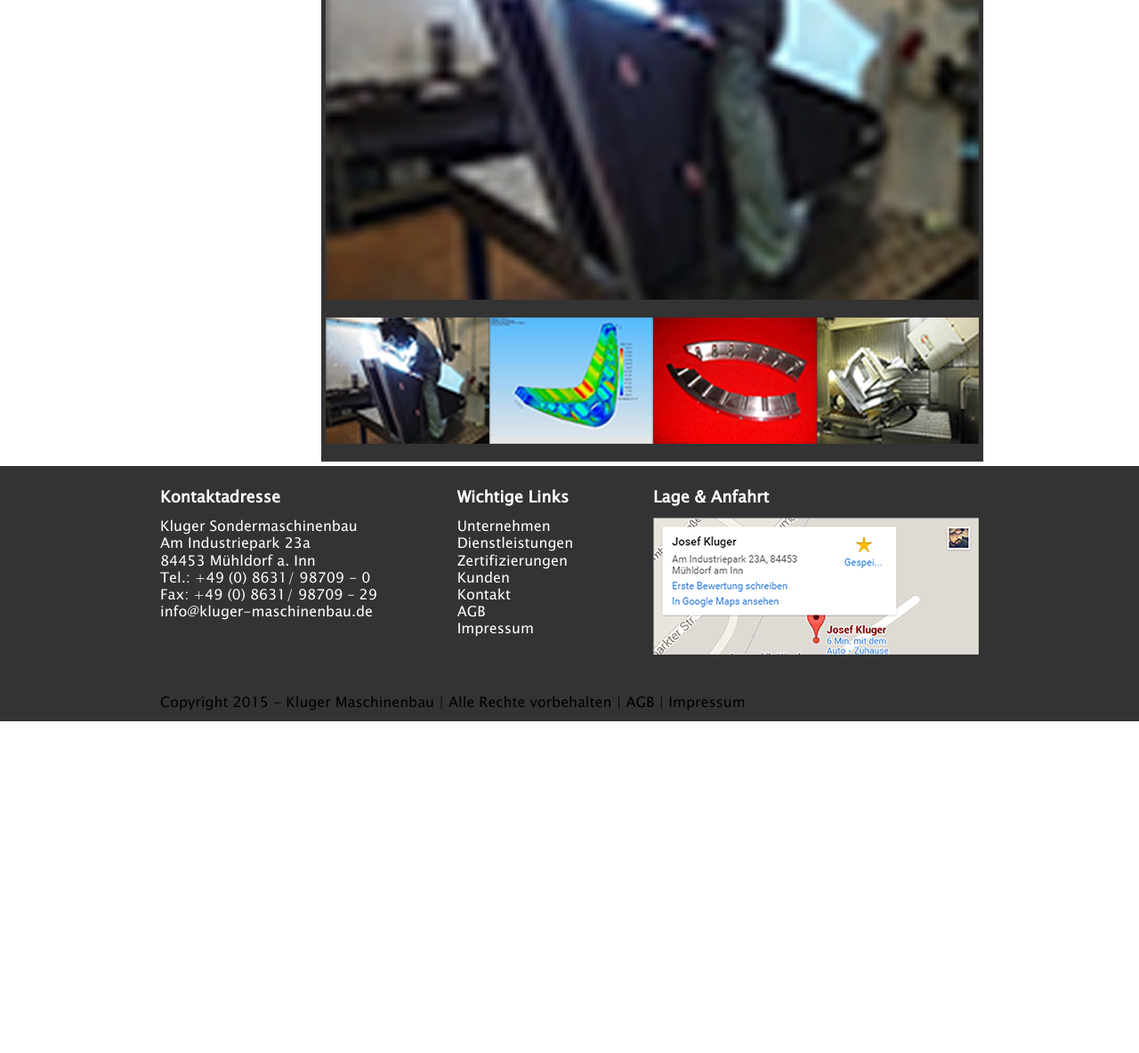
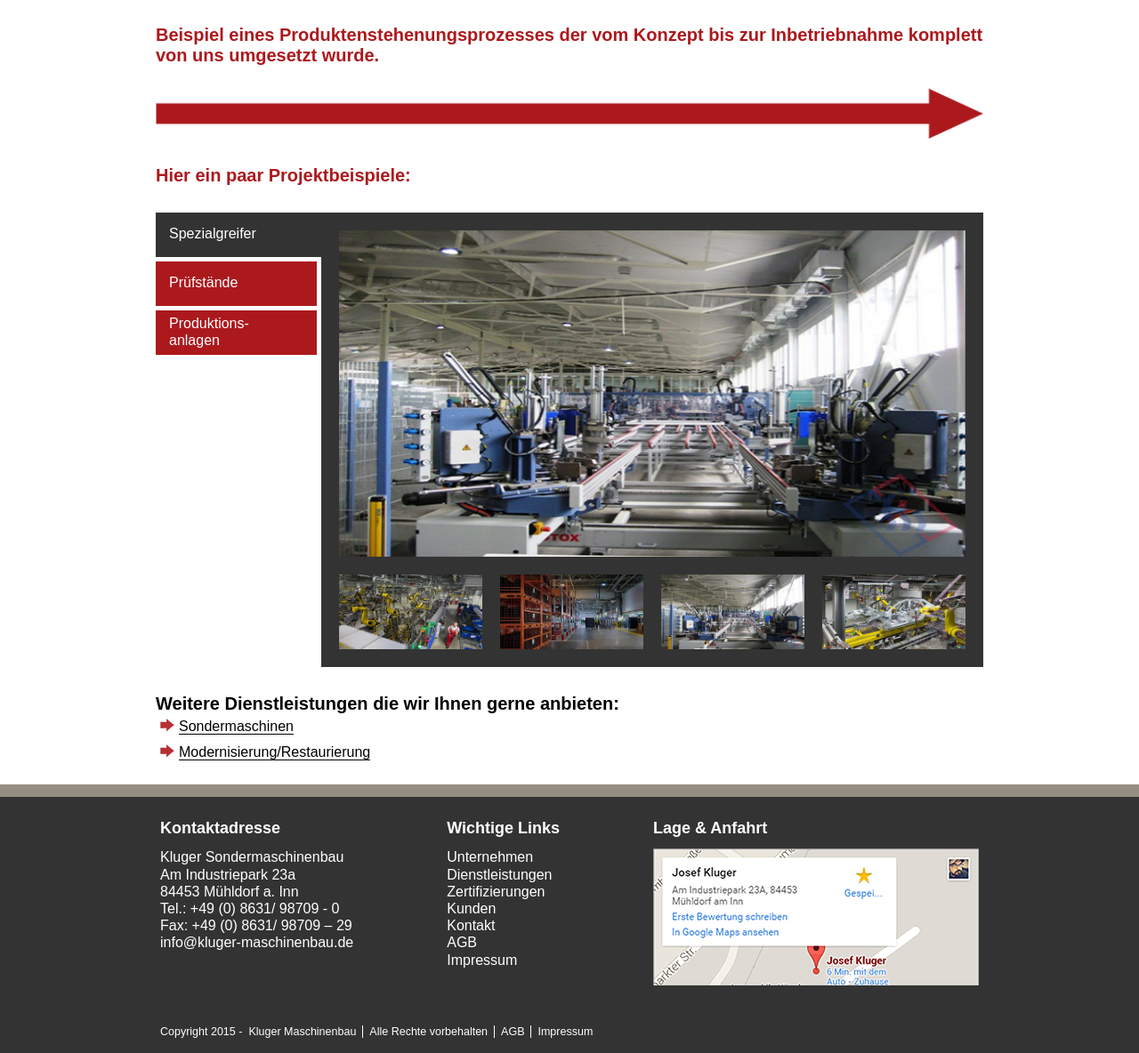
Before and after one commit to KozlovAl/Kluger, a website: page app/second.html in a window 1280 px wide. Shown: the part 882-2066 px from the top of the page at 89% size. Before the commit the page ends 1693 px from the top, so only its background shows below. Drawn offline with nearby package versions, Linux system fonts and the light colour scheme; files that its build step writes are made by us from their sources; files whose address does not match are found by name; a web font is replaced by a local one.

Commit message:
made slide

```diff
--- a/app/sass/assets/_cards-page.scss
+++ b/app/sass/assets/_cards-page.scss
@@ -49,7 +49,6 @@
 /*partners*/
 .partners-wrapp {
 	border-top: 14px solid #958f82;
-	border-bottom: 14px solid #958f82;
 }
 
 .partners {
--- a/app/sass/assets/_footer.scss
+++ b/app/sass/assets/_footer.scss
@@ -1,6 +1,7 @@
 /*footer*/
 .footer {
 	background: #333333;
+	border-top: 14px solid #958f82;
 	.container {
 		padding: 25px 20px 12px 20px;
 	}
--- a/app/sass/assets/_page-with-tab.scss
+++ b/app/sass/assets/_page-with-tab.scss
@@ -1,3 +1,31 @@
+.sondermaschinen {
+	padding: 30px 15px 20px 15px;
+	h3{
+		color: #ac191d;
+		font-size: 35px;
+	}
+	p {
+		padding: 0 10px;
+		margin: 0 0 35px 0;
+		font-size: 20px;
+		max-width: 824px;
+		line-height: 1.5;
+	}
+	.example {
+		padding: 25px 0;
+		display: block;
+		color: #ac191d;
+		font-size: 20px;
+		font-weight: bold;
+	}
+}
+
+.way {
+	img {
+		width: 100%;
+	}
+}
+
 /*tad first page*/
 .js-tab-hidden {
 	display: block !important;
@@ -6,43 +34,102 @@
 	top: -9999px !important;
 }
 
+.container-tab {
+	display: flex;
+	@include media('<tablet') {
+		display: block;
+	}
+}
+
 .tabset {
 	width: 20%;
+	@include media('<tablet') {
+		display: flex;
+		width: 100%;
 	}
-
-.tabset a {
+	li {
+		color: white;
+		background: #ac191d;
+		height: 50px;
+		margin: 5px 5px 5px 0;
+		@include media('<tablet') {
+			margin: 0 5px 0 0;
+		}
+		.active {
+			background: #333;
+			margin: 5px -5px 5px 0;
+			@include media('<tablet') {
+				// margin: 0 0 -5px 0;
+			}
+		}
+		a {
 			display: flex;
 			height: 100%;
+			margin: 0;
 			align-items: center;
 			padding: 0 0 0 15px;
+			@include media('<tablet') {
+				padding: 0 15px;
+				text-align: center;
 			}
-
-.tabset li {
-	color: white;
-	background: #ac191d;
-	margin: 5px 5px 5px 0;
-	height: 50px;
 		}
-
-.container-tab {
-	display: flex;
+	}
 }
 
 .tab-content {
 	background: #333;
-	padding: 20px 5px;
+	padding: 20px 20px;
 	margin: 5px 0;
 	width: 80%;
+	@include media('<tablet') {
+		padding: 10px 10px;
+		width: 100%;
+		margin: 0;
+	}
 }
 
-.slider-for img {
+.slider-for {
+	.slide-one {
+		outline: none;
+		img {
 			width: 100%;
 		}
+	}
+}
+
 
 .slider-nav {
 	padding: 20px 0 0 0;
+	margin: 0 -10px;
+	.slide-two {
+		outline: none;
+		img {
+			width: 100%;
+			cursor: pointer;
+			padding: 0 10px;
+		}
+	}
 }
 
-.slider-nav img {
-	width: 100%;
+.services-wrap {
+	.text {
+		display: block;
+		padding: 25px 0 0 0;
+		font-size: 20px;
+		font-weight: bold;
 	}
+	li {
+    padding: 5px 0;
+		a {
+			border-bottom: 1px solid black;
+			&:hover {
+				color: red;
+			}
+		}
+	}
+}
+
+.service-way {
+	vertical-align: middle;
+	padding: 0 5px;
+}
--- a/app/second.html
+++ b/app/second.html
@@ -5,17 +5,16 @@
 	<meta name="viewport" content="width=device-width, initial-scale=1, shrink-to-fit=no">
 	<title>Document</title>
 	<link rel="stylesheet" type="text/css" href="https://cdnjs.cloudflare.com/ajax/libs/normalize/8.0.0/normalize.min.css">
-	<link rel="stylesheet" type="text/css" href="css/slick.css"/>
-	<link rel="stylesheet" type="text/css" href="css/slick-theme.css"/>
-	<link rel="stylesheet" href="css/stylesheet.css">
-	<link rel="stylesheet" href="css/style.css">
+	<link rel="stylesheet" type="text/css" href="https://cdnjs.cloudflare.com/ajax/libs/normalize/8.0.0/normalize.min.css">
+	<link rel="stylesheet" type="text/css" href="css/all.css"/>
+	<link rel="stylesheet" href="css/main.css">
 </head>
 <body>
 	<div class="wrapper">
-		<header class="header-bg">
+		<header class="header-bg">  <!---------header------------->
 			<div class="container">
 				<div class="wrap slide">
-					<header class="header">
+					<div class="header">
 						<div class="logo">
 							<a href="#">
 								<img src="img/logo.png" alt="logo">
@@ -43,21 +42,21 @@
 								</ul>
 							</div>
 						</nav>
-					</header>
 					</div>
 				</div>
-		</header>
-		<div class="multiple-items">
+			</div>
+		</header>        <!--------end header----------->
+		<div class="multiple-items"> <!------------slide----------->
 			<div>
 				<div class="slide-img" style="background-image: url(img/slide1.png);">
 					<div class="container">
 						<h1>
-							<div class="text-wrap">
+							<span class="text-wrap">
 								<span class="text-one">machen aus</span><span class="text-two">Ideen</span>
-							</div>
-							<div class="text-wrap">
+							</span>
+							<span class="text-wrap">
 								<span class="text-three">Wir</span><span class="text-four">Lösungen</span>
-							</div>
+							</span>
 						</h1>
 					</div>
 				</div>
@@ -66,12 +65,12 @@
 				<div class="slide-img" style="background-image: url(img/slide2.png);">
 					<div class="container">
 						<h1>
-							<div class="text-wrap">
+							<span class="text-wrap">
 								<span class="text-one">machen aus</span><span class="text-two">Ideen</span>
-							</div>
-							<div class="text-wrap">
+							</span>
+							<span class="text-wrap">
 								<span class="text-three">Wir</span><span class="text-four">Lösungen</span>
-							</div>
+							</span>
 						</h1>
 					</div>
 				</div>
@@ -80,18 +79,32 @@
 				<div class="slide-img" style="background-image: url(img/slide3.png);">
 					<div class="container">
 						<h1>
-							<div class="text-wrap">
+							<span class="text-wrap">
 								<span class="text-one">machen aus</span><span class="text-two">Ideen</span>
-							</div>
-							<div class="text-wrap">
+							</span>
+							<span class="text-wrap">
 								<span class="text-three">Wir</span><span class="text-four">Lösungen</span>
-							</div>
+							</span>
 						</h1>
 					</div>
 				</div>
 			</div>
+		</div> <!------------ end slide----------->
+		<div class="container sondermaschinen">
+			<h3 >Sondermaschinen</h3>
+			<p>
+				Als Sondermaschinenbauer decken wir von der Konzept und Planungsphase, über die Entwicklung, Konstruktion, Elektroplanung, Automatisierung bis hin zur Fertigung, Montage und Inbetriebnahme den gesamten Produktentstehungsprozess komplexer Maschinen ab. Diese Leistungen werden <strong>„Alles aus einer Hand“</strong>, sprich komplett im eigenen Haus erbracht.
+			</p>
+			<span class="example">Beispiel eines Produktenstehenungsprozesses der vom Konzept bis zur Inbetriebnahme komplett von uns umgesetzt wurde.
+			</span>
+			<div class="accordion">
+
 			</div>
-		<div class="container container-tab">
+			<div class="way">
+				<img src="img/Path.png" alt="way">
+			</div>
+			<span class="example">Hier ein paar Projektbeispiele:</span>
+			<div class="container-tab">
 				<ul class="tabset">
 					<li>
 						<a href="#tab1-0">Spezialgreifer</a>
@@ -106,63 +119,64 @@
 				<div class="tab-content">
 					<div id="tab1-0">
 						<div class="slider-for">
-						<div><img src="img/photo1.png" alt=""></div>
-						<div><img src="img/photo2.png" alt=""></div>
-						<div><img src="img/photo3.png" alt=""></div>
-						<div><img src="img/photo4.png" alt=""></div>
+							<div class="slide-one"><img src="img/photo (1).png" alt=""></div>
+							<div class="slide-one"><img src="img/photo (2).png" alt=""></div>
+							<div class="slide-one"><img src="img/photo (3).png" alt=""></div>
+							<div class="slide-one"><img src="img/photo (4).png" alt=""></div>
+							<div class="slide-one"><img src="img/photo (5).png" alt=""></div>
 						</div>
 						<div class="slider-nav">
-						<div><img src="img/photo1.png" alt=""></div>
-						<div><img src="img/photo2.png" alt=""></div>
-						<div><img src="img/photo3.png" alt=""></div>
-						<div><img src="img/photo4.png" alt=""></div>
+							<div class="slide-two"><img src="img/photo (1).png" alt=""></div>
+							<div class="slide-two"><img src="img/photo (2).png" alt=""></div>
+							<div class="slide-two"><img src="img/photo (3).png" alt=""></div>
+							<div class="slide-two"><img src="img/photo (4).png" alt=""></div>
+							<div class="slide-two"><img src="img/photo (5).png" alt=""></div>
 						</div>
 					</div>
 					<div id="tab2-0">
-					<div class="slider-for">
-						<div><img src="img/photo1.png" alt=""></div>
-						<div><img src="img/photo2.png" alt=""></div>
-						<div><img src="img/photo3.png" alt=""></div>
-						<div><img src="img/photo4.png" alt=""></div>
+						<!-- <div class="slider-for">
+							<div class="slide-one"><img src="img/photo (1).png" alt=""></div>
+							<div class="slide-one"><img src="img/photo (2).png" alt=""></div>
+							<div class="slide-one"><img src="img/photo (3).png" alt=""></div>
+							<div class="slide-one"><img src="img/photo (4).png" alt=""></div>
+							<div class="slide-one"><img src="img/photo (5).png" alt=""></div>
 						</div>
 						<div class="slider-nav">
-						<div><img src="img/photo1.png" alt=""></div>
-						<div><img src="img/photo2.png" alt=""></div>
-						<div><img src="img/photo3.png" alt=""></div>
-						<div><img src="img/photo4.png" alt=""></div>
-					</div>
+							<div class="slide-two"><img src="img/photo (1).png" alt=""></div>
+							<div class="slide-two"><img src="img/photo (2).png" alt=""></div>
+							<div class="slide-two"><img src="img/photo (3).png" alt=""></div>
+							<div class="slide-two"><img src="img/photo (4).png" alt=""></div>
+							<div class="slide-two"><img src="img/photo (5).png" alt=""></div>
+						</div> -->
 					</div>
 					<div id="tab3-0">
-					<div class="slider-for">
-						<div><img src="img/photo1.png" alt=""></div>
-						<div><img src="img/photo2.png" alt=""></div>
-						<div><img src="img/photo3.png" alt=""></div>
-						<div><img src="img/photo4.png" alt=""></div>
+						<!-- <div class="slider-for">
+							<div class="slide-one"><img src="img/photo (1).png" alt=""></div>
+							<div class="slide-one"><img src="img/photo (2).png" alt=""></div>
+							<div class="slide-one"><img src="img/photo (3).png" alt=""></div>
+							<div class="slide-one"><img src="img/photo (4).png" alt=""></div>
+							<div class="slide-one"><img src="img/photo (5).png" alt=""></div>
 						</div>
 						<div class="slider-nav">
-						<div><img src="img/photo1.png" alt=""></div>
-						<div><img src="img/photo2.png" alt=""></div>
-						<div><img src="img/photo3.png" alt=""></div>
-						<div><img src="img/photo4.png" alt=""></div>
-					</div>
-				</div>
-				<!-- <div id="tab2-0">
-
-				</div>
-				<div id="tab3-0">
-					<div class="big-photo">
-						<img src="img/big-photo.png" alt="big-photo">
-					</div>
-					<div class="row-photo">
-						<img src="img/photo2.png" alt="">
-						<img src="img/photo1.png" alt="">
-						<img src="img/photo4.png" alt="">
-						<img src="img/photo3.png" alt="">
-					</div>
+							<div class="slide-two"><img src="img/photo (1).png" alt=""></div>
+							<div class="slide-two"><img src="img/photo (2).png" alt=""></div>
+							<div class="slide-two"><img src="img/photo (3).png" alt=""></div>
+							<div class="slide-two"><img src="img/photo (4).png" alt=""></div>
+							<div class="slide-two"><img src="img/photo (5).png" alt=""></div>
 						</div> -->
 					</div>
 				</div>
-		<footer class="footer">
+			</div>
+			<div class="services-wrap">
+				<span class="text">Weitere Dienstleistungen die wir Ihnen gerne anbieten:</span>
+				<ul>
+					<li><span class="service-way"><img src="img/path-small.png" alt="way"></span><a href="#">Sondermaschinen</a></li>
+					<li><span class="service-way"><img src="img/path-small.png" alt="way"></span><a href="#">Modernisierung/Restaurierung</a></li>
+				</ul>
+			</div>
+		</div>
+	</div>
+	<footer class="footer">  <!------------footer----------->
 		<div class="container">
 			<div class="container-footer">
 				<div class="kontaktadresse">
@@ -171,9 +185,9 @@
 						<li class="adresse">Kluger Sondermaschinenbau<br>
 							Am Industriepark 23a<br>
 						84453 Mühldorf a. Inn</li>
-							<li>Tel.: <a href="tel: +4908631/987090">+49 (0) 8631/ 98709 - 0</a></li>
+						<li>Tel.: <a href="tel:+4908631/987090">+49 (0) 8631/ 98709 - 0</a></li>
 						<li>Fax: <a href="">+49 (0) 8631/ 98709 – 29</a></li>
-							<li><a href="mailto: info@kluger-maschinenbau.de">info@kluger-maschinenbau.de</a></li>
+						<li><a href="mailto:info@kluger-maschinenbau.de">info@kluger-maschinenbau.de</a></li>
 					</ul>
 				</div>
 				<div class="wichtige-links">
@@ -195,13 +209,18 @@
 					</div>
 				</div>
 			</div>
-				<div class="footer-bottom">
-					<p>Copyright 2015 - <a href="#" class="copyright-name">Kluger Maschinenbau</a> | <a href="#" class="copyright-name">Alle Rechte vorbehalten</a> | <a href="#" class="copyright-name">AGB</a> | <a href="#" class="copyright-name">Impressum</a></p>
+			<div class="footer-links">
+				<span>Copyright 2015 - </span>
+				<ul>
+					<li><a href="#">Kluger Maschinenbau</a></li>
+					<li><a href="#">Alle Rechte vorbehalten</a></li>
+					<li><a href="#">AGB</a></li>
+					<li><a href="#">Impressum</a></li>
+				</ul>
 			</div>
 		</div>
-		</footer>
-		<script src="js/jquery-3.3.1.min.js"></script>
-		<script src="js/slick.min.js"></script>
-		<script src="js/main.js"></script>
+	</footer>  <!------------end footer----------->
+</div>
+<script src="js/all.js"></script>
 </body>
 </html>
```
Also changed, not shown: app/css/main.css, app/img/Path.png (added), app/img/path-small.png (added), app/img/photo (1).png (added), app/img/photo (2).png (added), app/img/photo (3).png (added), app/img/photo (4).png (added), app/img/photo (5).png (added), app/img/photo1.png (deleted), app/img/photo2.png (deleted), app/img/photo3.png (deleted), app/img/photo4.png (deleted), app/img/sprite-skin-flat.png (deleted), app/js/libs/main.js. Lines whose indentation alone changed are shown as unchanged.
